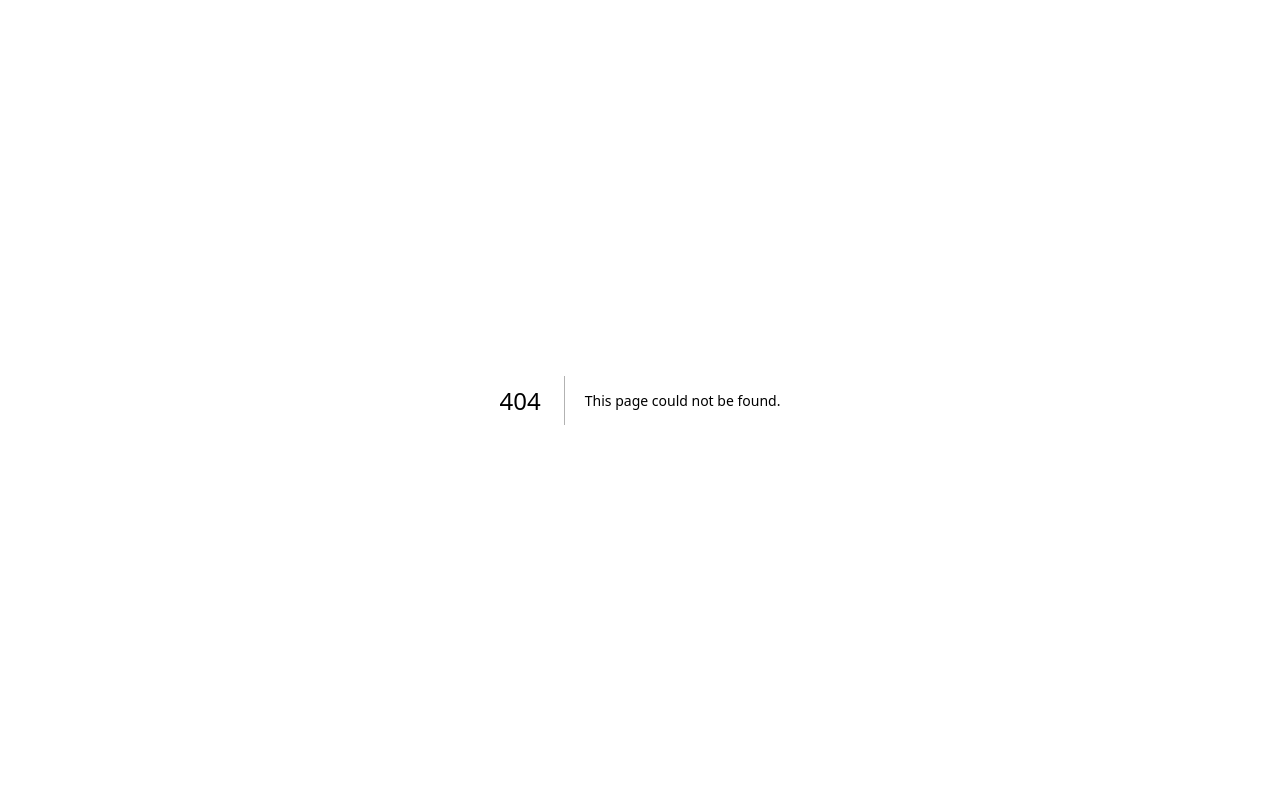
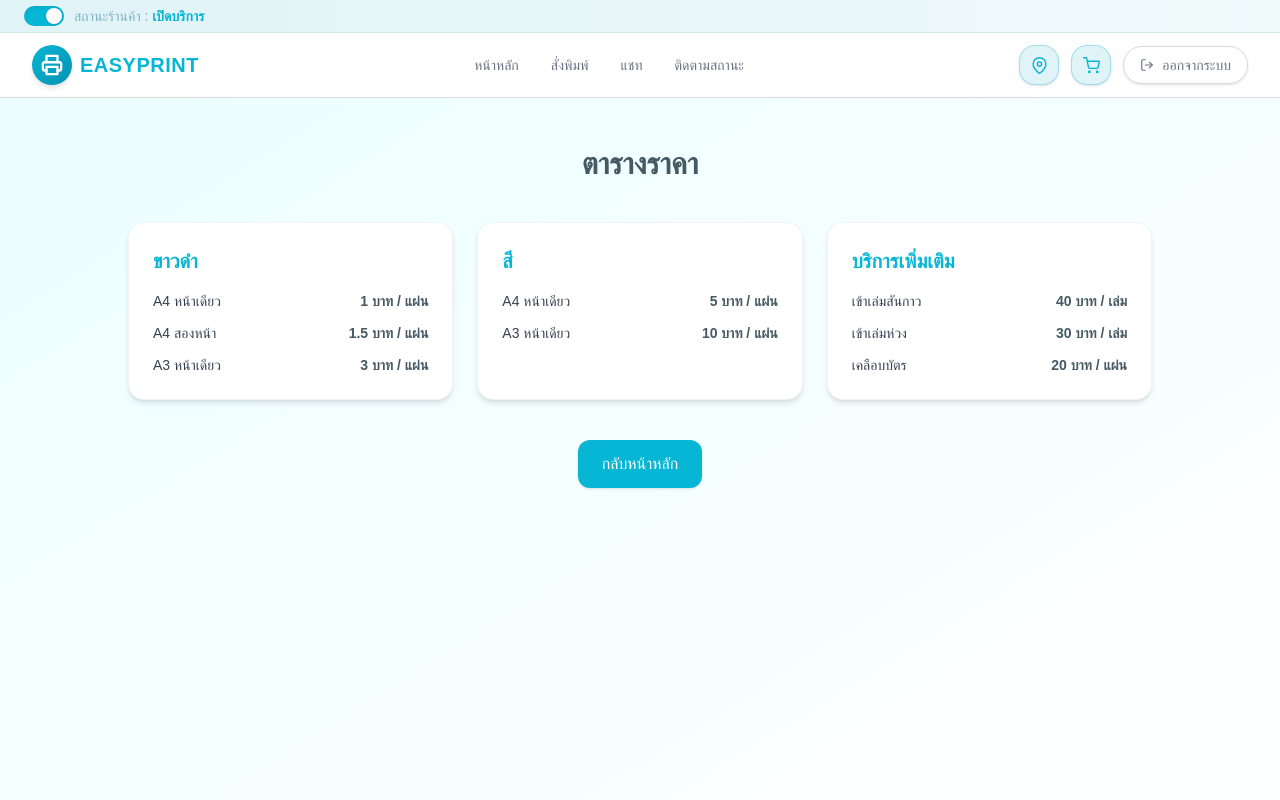
Before and after one commit to 03Panyaporn/EasyPrint, a Next.js app in the folder my-app/: page /customer/pricing in a window 1280 px wide. Before the commit this address had no page. Shown: the top 800 px of the page. Built offline with nearby package versions, Linux system fonts and the light colour scheme.

Commit message:
Add customer pricing page.

```diff
--- /dev/null
+++ b/my-app/src/app/customer/pricing/page.tsx
@@ -0,0 +1,75 @@
+import Link from "next/link"
+export default function PricingPage() {
+    const pricing = [
+        {
+            title: "ขาวดำ",
+            items: [
+                { name: "A4 หน้าเดียว", price: "1 บาท / แผ่น" },
+                { name: "A4 สองหน้า", price: "1.5 บาท / แผ่น" },
+                { name: "A3 หน้าเดียว", price: "3 บาท / แผ่น" },
+            ],
+        },
+        {
+            title: "สี",
+            items: [
+                { name: "A4 หน้าเดียว", price: "5 บาท / แผ่น" },
+                { name: "A3 หน้าเดียว", price: "10 บาท / แผ่น" },
+            ],
+        },
+        {
+            title: "บริการเพิ่มเติม",
+            items: [
+                { name: "เข้าเล่มสันกาว", price: "40 บาท / เล่ม" },
+                { name: "เข้าเล่มห่วง", price: "30 บาท / เล่ม" },
+                { name: "เคลือบบัตร", price: "20 บาท / แผ่น" },
+            ],
+        },
+    ];
+
+    return (
+        <div className="min-h-screen bg-gradient-to-br from-cyan-50 to-white px-6 py-12">
+            <div className="max-w-5xl mx-auto">
+                <h1 className="text-3xl font-bold text-center text-[#455a64] mb-10">
+                    ตารางราคา
+                </h1>
+
+                <div className="grid md:grid-cols-3 gap-6">
+                    {pricing.map((section, index) => (
+                        <div
+                            key={index}
+                            className="bg-white rounded-2xl shadow-md p-6 border border-gray-100 hover:shadow-lg transition"
+                        >
+                            <h2 className="text-xl font-bold text-[#06B6D4] mb-4">
+                                {section.title}
+                            </h2>
+
+                            <ul className="space-y-3">
+                                {section.items.map((item, i) => (
+                                    <li
+                                        key={i}
+                                        className="flex justify-between text-sm text-gray-700"
+                                    >
+                                        <span>{item.name}</span>
+                                        <span className="font-semibold text-[#455a64]">
+                                            {item.price}
+                                        </span>
+                                    </li>
+                                ))}
+                            </ul>
+                        </div>
+                    ))}
+                </div>
+
+                {/* ปุ่มกลับหน้าหลัก */}
+                <div className="text-center mt-10">
+                    <a
+                        href="/customer"
+                        className="inline-block px-6 py-3 bg-[#06B6D4] text-white rounded-xl shadow hover:bg-cyan-600 transition"
+                    >
+                        กลับหน้าหลัก
+                    </a>
+                </div>
+            </div>
+        </div>
+    );
+}
```
